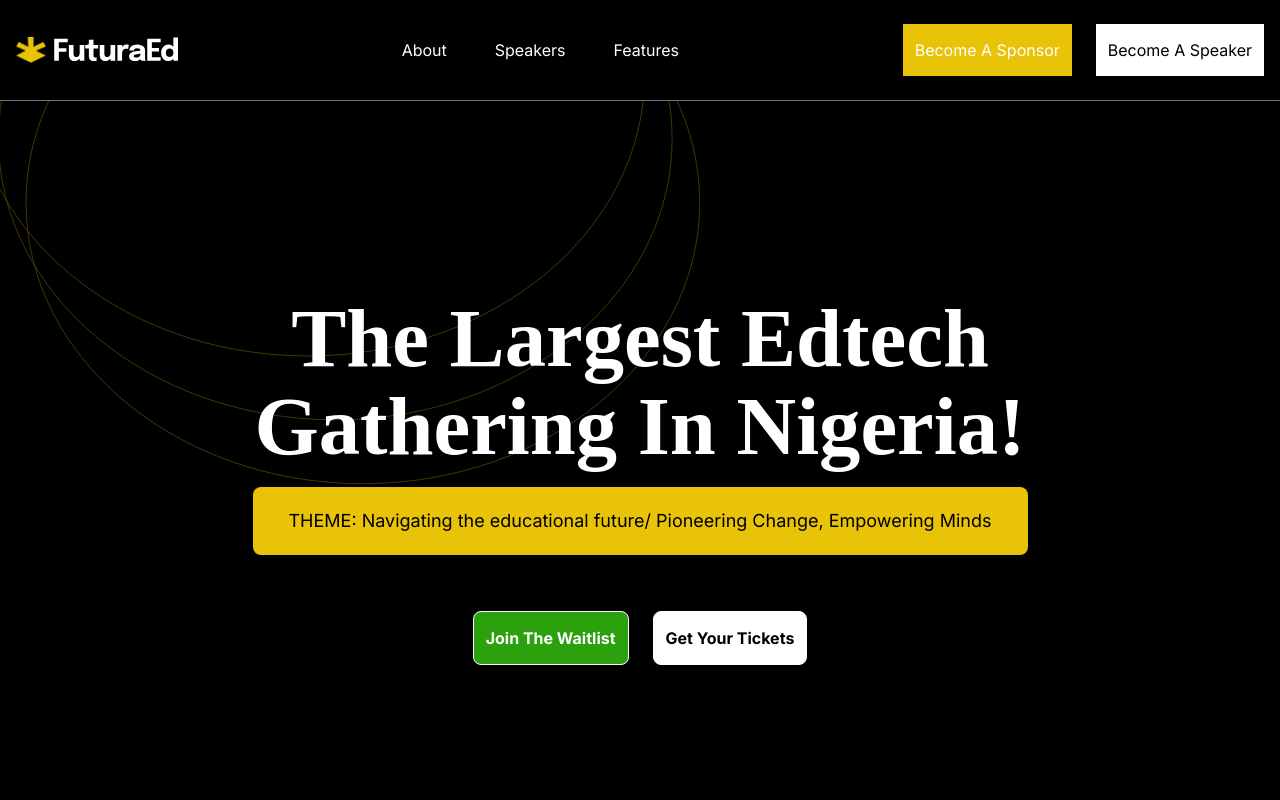
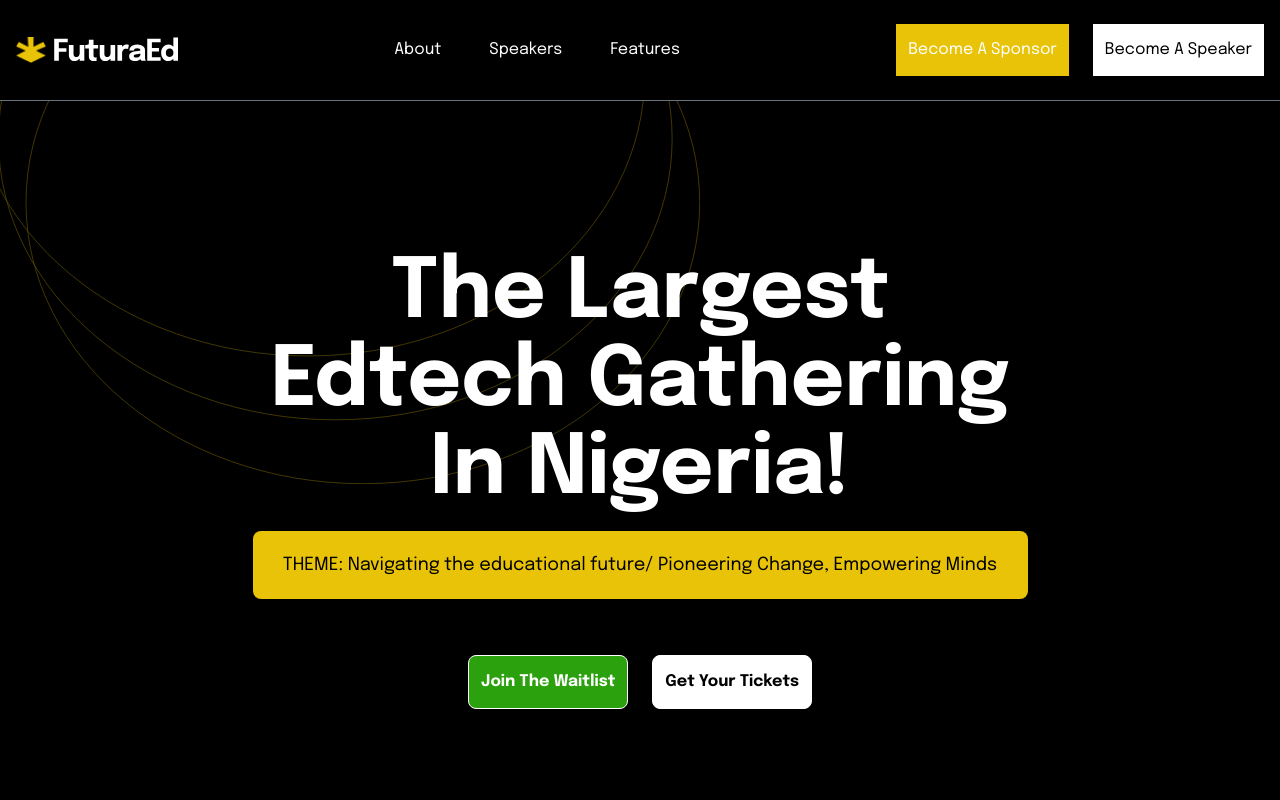
Before and after one commit to acabetacom/futuraed, a Next.js app: page / in a window 1280 px wide. Shown: the top 800 px of the page. Built offline with nearby package versions, Linux system fonts and the light colour scheme.

Commit message:
font setup

```diff
--- a/app/layout.js
+++ b/app/layout.js
@@ -1,7 +1,8 @@
-import { Inter } from "next/font/google";
+import { Inter, Epilogue } from "next/font/google";
 import "./globals.css";
 
 const inter = Inter({ subsets: ["latin"] });
+const epilogue = Epilogue({ subsets: ["latin"] });
 
 export const metadata = {
   title: "FuturaEd",
@@ -11,7 +12,7 @@ export const metadata = {
 export default function RootLayout({ children }) {
   return (
     <html lang="en">
-      <body className={`bg-black ${inter.className}`}>{children}</body>
+      <body className={`bg-black ${inter.className} ${epilogue.className}`}>{children}</body>
     </html>
   );
 }
```
